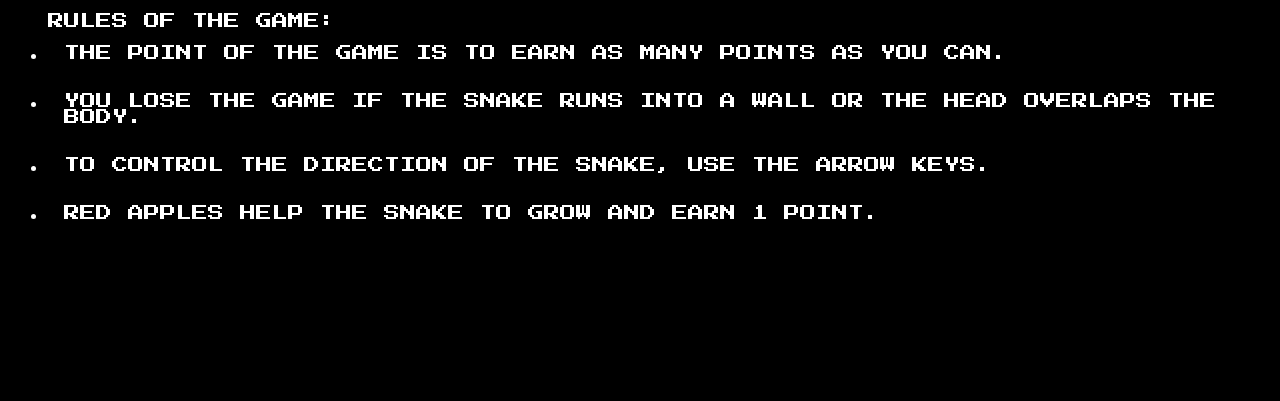
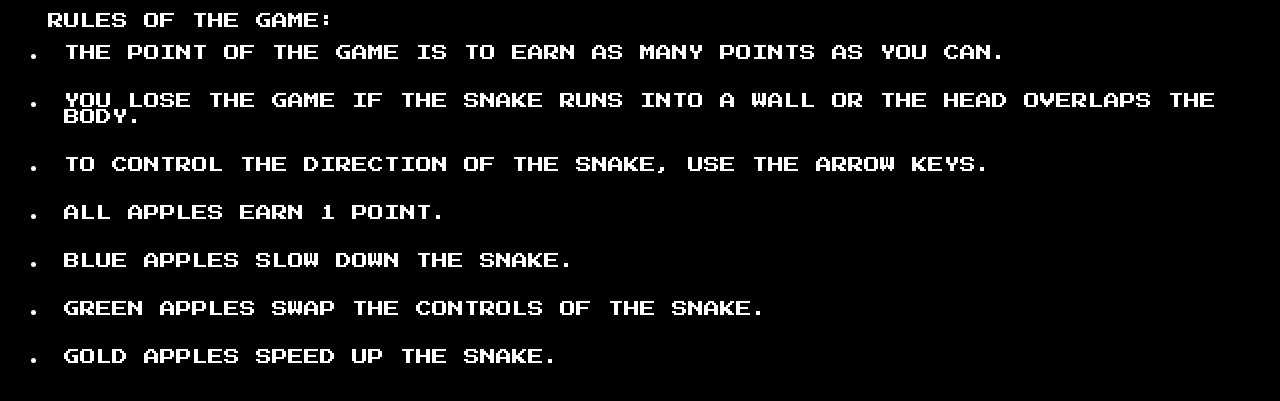
Before and after one commit to Kristyvdm2020/Arcade-game-snake, a plain HTML site: page index.html in a window 1280 px wide. Shown: the part 243-644 px from the top of the page. Drawn offline with Linux system fonts and the light colour scheme; a web font is replaced by a local one.

Commit message:
modified rules of game

```diff
--- a/index.html
+++ b/index.html
@@ -31,10 +31,10 @@
                 <li>The point of the game is to earn as many points as you can.</li>
                 <li>You lose the game if the snake runs into a wall or the head overlaps the body.</li>
                 <li>To control the direction of the snake, use the arrow keys.</li>
-                <li>Red apples help the snake to grow and earn 1 point.</li>
-                <!-- <li>Blue apples are worth 2 points.</li> slow the snakes speed down -->
-                <!-- <li>Green apples are worth -3 points.</li>and reverse your controls. -->
-                <!-- <li>Gold apples are worth 10 points.</li> -->
+                <li>All apples earn 1 point.</li>
+                <li>Blue apples slow down the snake.</li>
+                <li>Green apples swap the controls of the snake.</li>
+                <li>Gold apples speed up the snake.</li>
             </ul>
             <table id="table"></table>
         </div>
```
